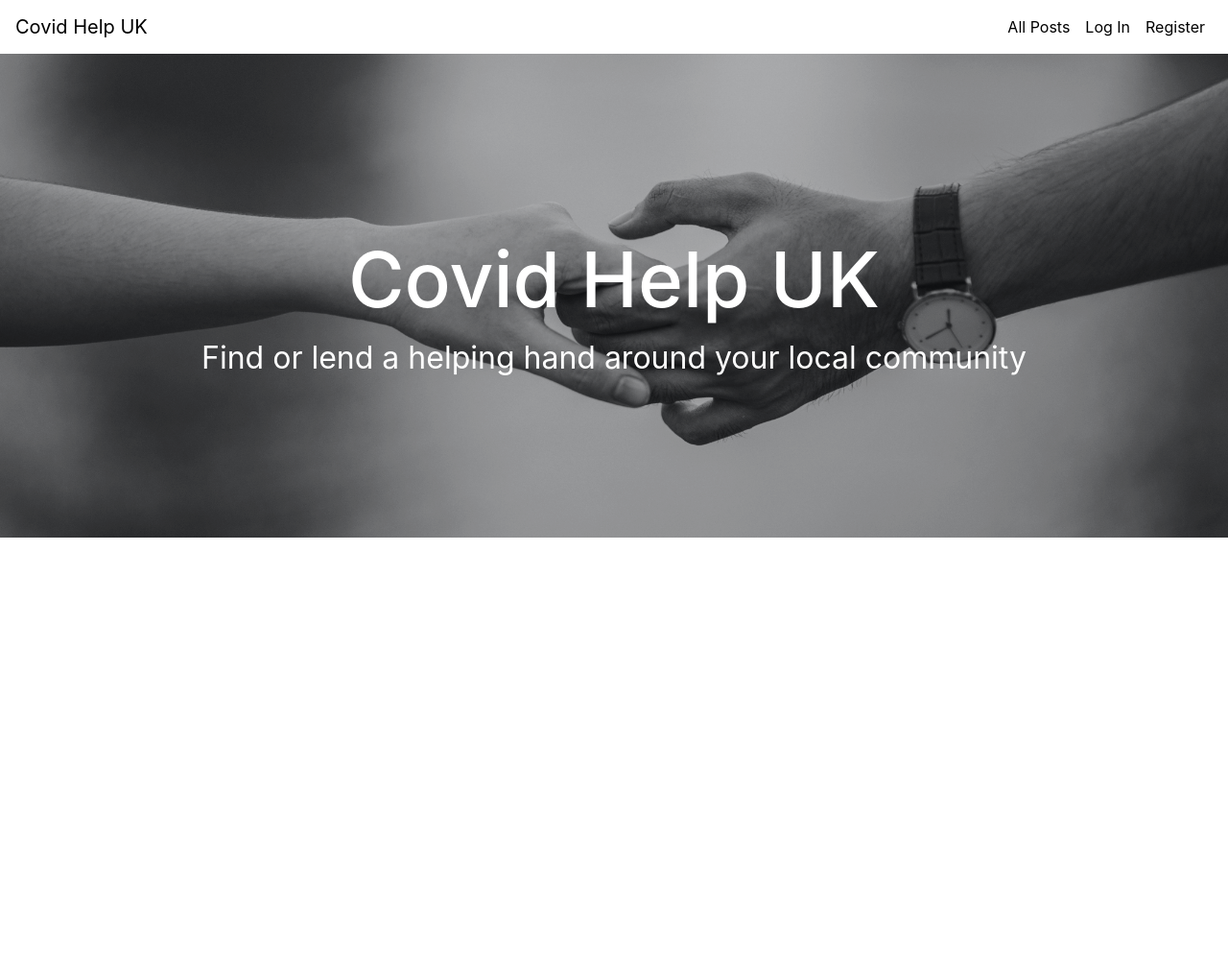
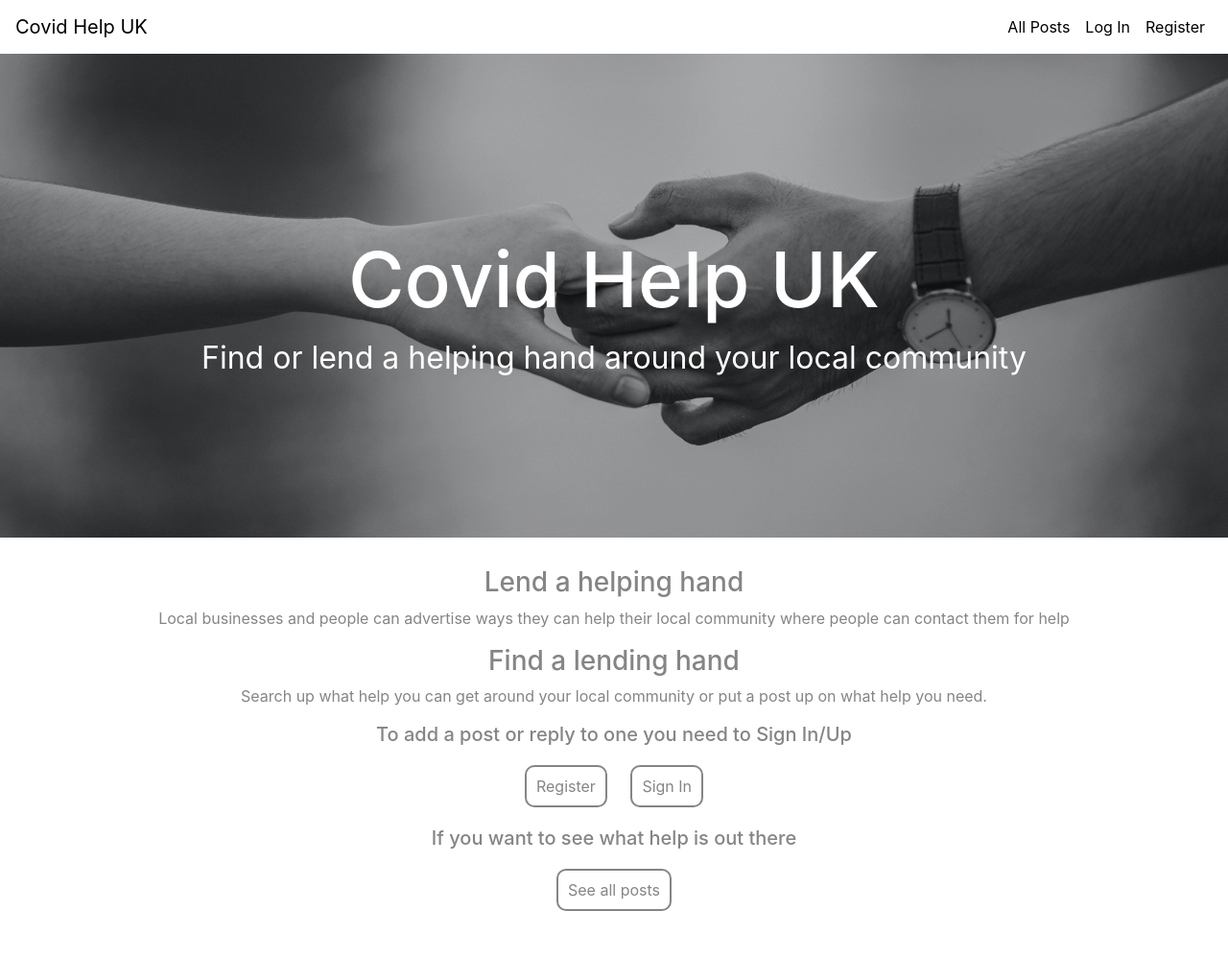
Before and after one commit to raniamarhoni/CovidHelp, a Flask app: page / in a window 1280 px wide. Shown: the whole page at 96% size. Before the commit the page ends 560 px from the top, so only its background shows below. Run offline with Flask 2, Linux system fonts and the light colour scheme; some libraries are stand-ins or nearby versions.

Commit message:
Home Page done with app.py imported more

```diff
--- a/app.py
+++ b/app.py
@@ -19,7 +19,6 @@ mongo = PyMongo(app)
 
 
 @app.route("/")
-@app.route("/")
 @app.route('/home')
 def home():
     return render_template("home.html")
--- a/static/css/styles.css
+++ b/static/css/styles.css
@@ -1,3 +1,5 @@
+/*----------BASE----------*/
+
 body {
     background-color: white;
     font-family: 'Acme', sans-serif;
@@ -6,7 +8,6 @@ body {
     overflow-x: hidden;
 }
 
-/*----------HOME----------*/
 .homepage {
     background-image: url('../images/home.jpg');
     background-size: cover;
@@ -99,3 +100,28 @@ body {
     transition-timing-function: ease-in-out;
     transition-duration: 2s;
 }
+
+/*----------Common styles used----------*/
+
+.button {
+    background-color: white;
+    color: #858585;
+    border: 2px solid #858585;
+    border-radius: 10px;
+    padding: 10px;
+    margin: 10px;
+
+}
+
+.button-section {
+    margin: 30px;
+    height: fit-content;
+}
+
+/*----------HOME----------*/
+
+.home-section {
+    text-align: center;
+    padding: 30px 10px;
+    color: #858585;
+}
--- a/templates/home.html
+++ b/templates/home.html
@@ -7,6 +7,26 @@
 
 {% block content %}
 
+<div class="home-section">
+<h3>Lend a helping hand</h3>
+<p>Local businesses and people can advertise ways they can help their local community
+where people can contact them for help</p>
 
+<h3>Find a lending hand</h3>
+<p>Search up what help you can get around your local community or put a post up on what
+help you need.</p>
 
+<h5>To add a post or reply to one you need to Sign In/Up</h5>
+
+<div class="button-section">
+    <a class="button" href="">Register</a>
+    <a class="button" href="">Sign In</a>
+</div>
+
+<h5>If you want to see what help is out there</h5>
+<div class="button-section">
+<a class="button" href="">See all posts </a>
+</div>
+
+</div>
 {% endblock %}
```
